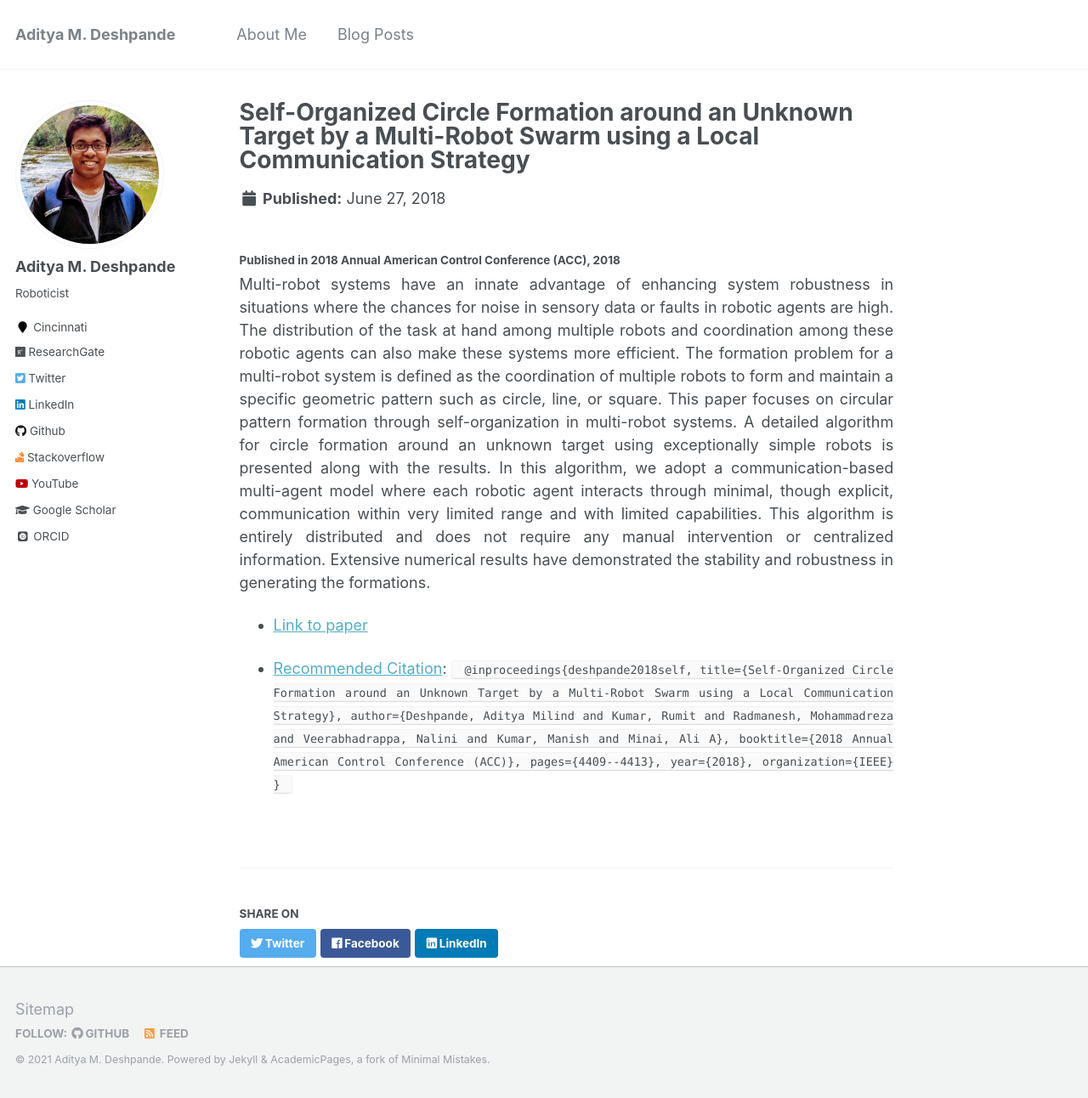
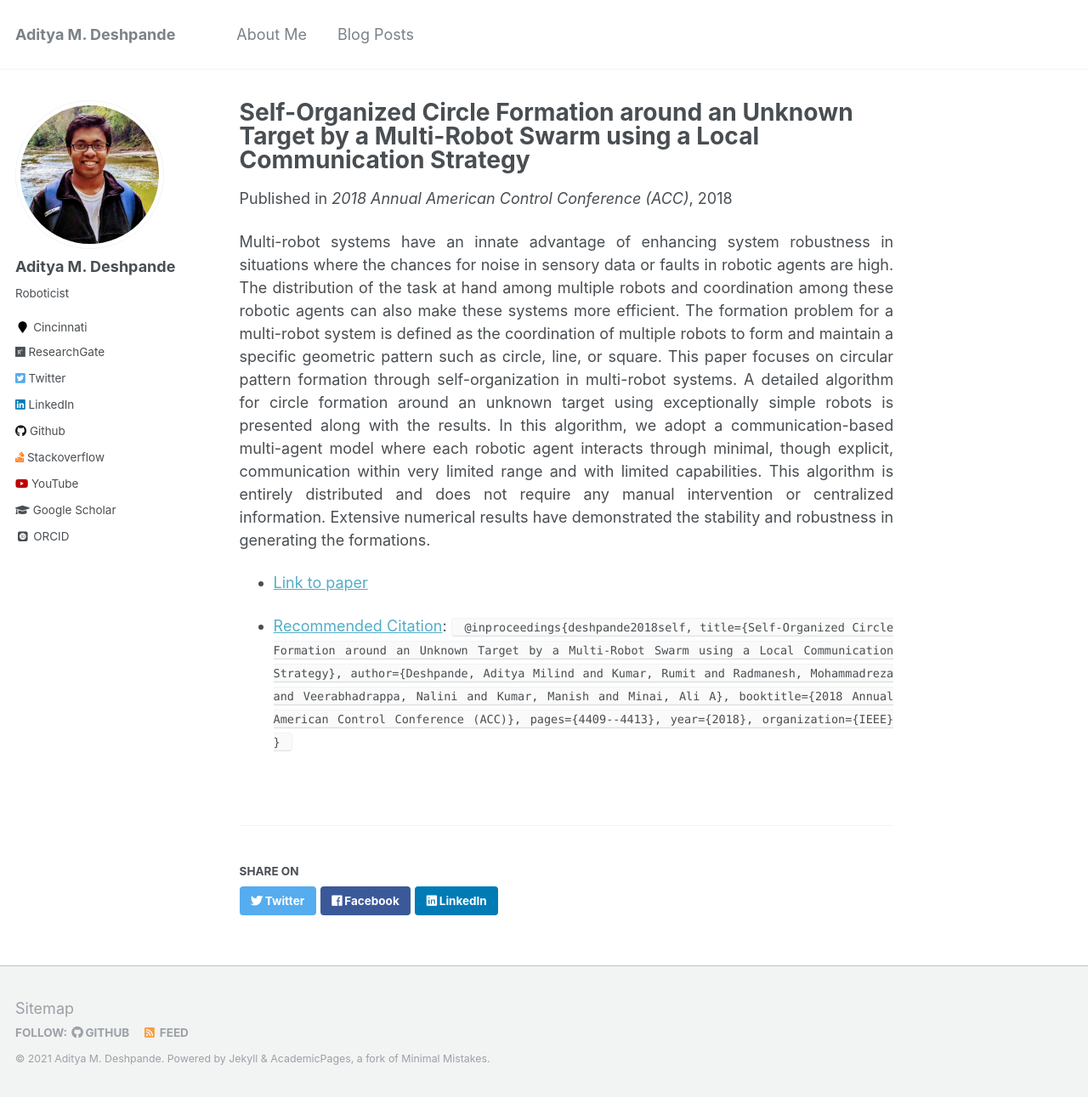
Before and after one commit to adipandas/adipandas.github.io, a Jekyll site: the page built from _publications/2018-06-27-self-organized.md, in a window 1280 px wide and 1292 px high. Shown: the whole window at 85% size. Built offline with Jekyll 4.4.1, drawn with Linux system fonts in a browser that asks for light colours; some web fonts are replaced.

Commit message:
Update 2018-06-27-self-organized.md

```diff
--- a/_publications/2018-06-27-self-organized.md
+++ b/_publications/2018-06-27-self-organized.md
@@ -4,12 +4,10 @@
 permalink:
 excerpt: ---
 date: 2018-06-27
-venue:
+venue: '2018 Annual American Control Conference (ACC)'
 paperurl:
 citation:
 ---
-
-#### Published in 2018 Annual American Control Conference (ACC), 2018
 
 Multi-robot systems have an innate advantage of enhancing system robustness in situations where the chances for noise in sensory data or faults in robotic agents are high. The distribution of the task at hand among multiple robots and coordination among these robotic agents can also make these systems more efficient. The formation problem for a multi-robot system is defined as the coordination of multiple robots to form and maintain a specific geometric pattern such as circle, line, or square. This paper focuses on circular pattern formation through self-organization in multi-robot systems. A detailed algorithm for circle formation around an unknown target using exceptionally simple robots is presented along with the results. In this algorithm, we adopt a communication-based multi-agent model where each robotic agent interacts through minimal, though explicit, communication within very limited range and with limited capabilities. This algorithm is entirely distributed and does not require any manual intervention or centralized information. Extensive numerical results have demonstrated the stability and robustness in generating the formations.
 
```
